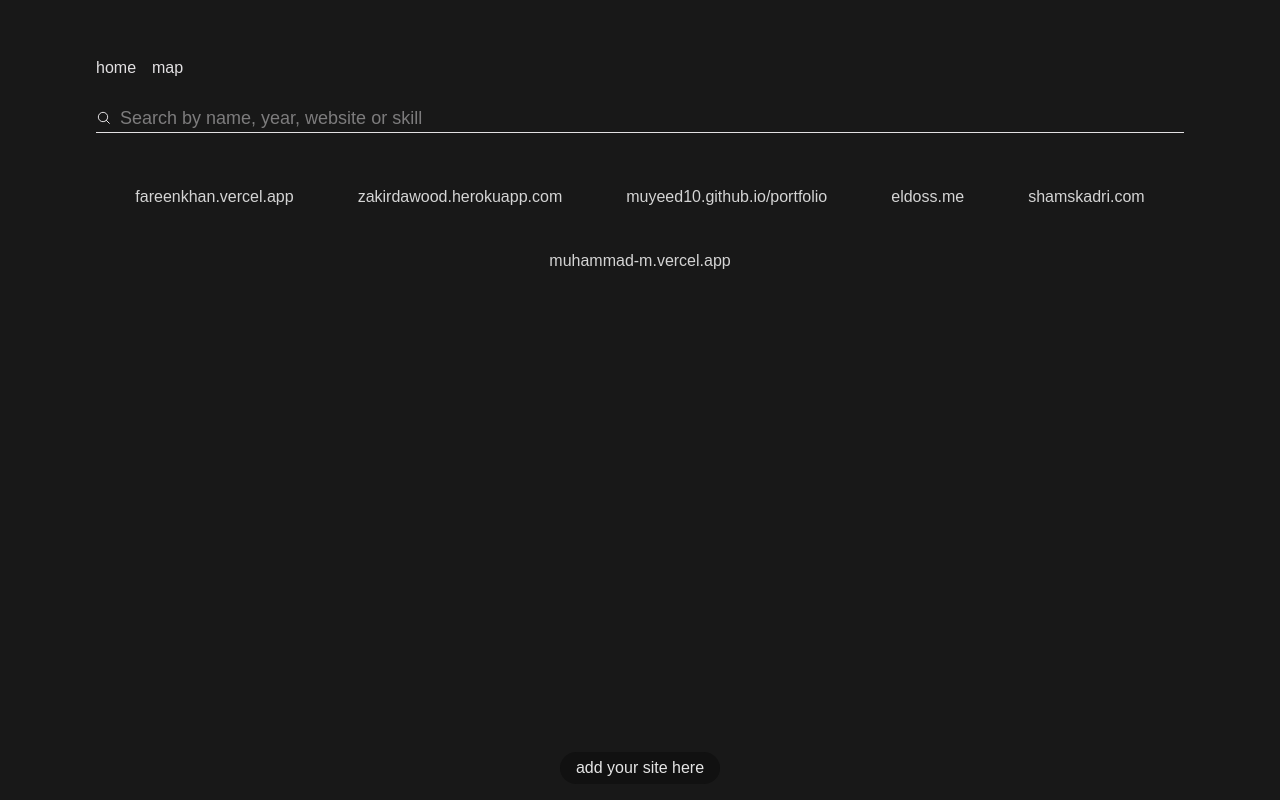
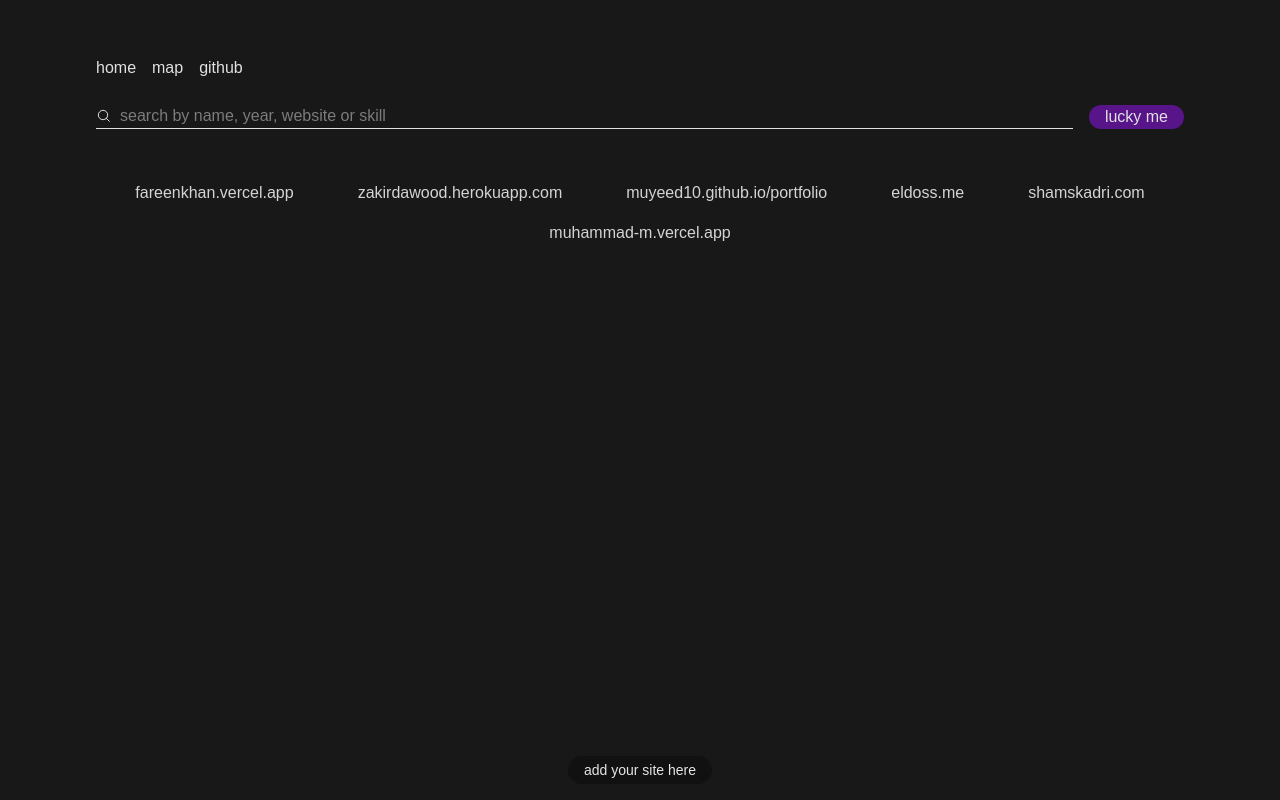
Before and after one commit to aminnausin/tmu-webring, a Vue app: page / in a window 1280 px wide. Built offline with nearby package versions, Linux system fonts and the light colour scheme; a web font is replaced by a local one.

Commit message:
Visual Updates and Fixes

```diff
--- a/src/assets/main.css
+++ b/src/assets/main.css
@@ -7,6 +7,9 @@
 
 @theme {
     --font-dm-sans: DM-Sans, sans-serif;
+    --breakpoint-xs: 30rem;
+    --breakpoint-2xl: 100rem;
+    --breakpoint-3xl: 120rem;
 }
 
 @custom-variant dark (&:where(.dark, .dark *));
--- a/src/components/cards/WebsiteCard.vue
+++ b/src/components/cards/WebsiteCard.vue
@@ -18,7 +18,7 @@
 </script>
 
 <template>
-    <a :href="site.link.toString()" class="hover:bg-neutral-950/50 text-neutral-300 hover:text-purple-500 rounded-2xl md:rounded-full">
+    <a :href="site.link.toString()" class="hover:bg-neutral-950/50 text-neutral-300 hover:text-purple-600 rounded-2xl md:rounded-full">
         <h2 class="md:px-4 p-1 text-sm md:text-base break-all md:line-clamp-1">
             {{ site.link.toString().trim().replace('https://', '').replace('http://', '').replace(/\/$/, '') }}
         </h2>
--- a/src/components/layouts/LayoutBase.vue
+++ b/src/components/layouts/LayoutBase.vue
@@ -3,12 +3,12 @@
 </script>
 
 <template>
-    <main class="relative gap-4 flex flex-col items-center h-screen overflow-y-scroll w-full p-6 md:py-12 md:px-24 dark:text-[#e2e0e2] text-gray-900 lowercase font-dm-sans">
+    <main class="relative gap-4 flex flex-col items-center h-screen overflow-y-scroll w-full p-6 md:py-12 md:px-24 text-[#e2e0e2] lowercase font-dm-sans">
         <Navbar />
         <slot name="content"></slot>
         <a
             href="https://github.com/aminnausin/tmu-webring/fork"
-            class="absolute bottom-4 md:px-4 p-1 text-sm md:text-base bg-neutral-950/50 rounded-full text-neutral-200 hover:text-purple-600 hover:bg-white"
+            class="absolute bottom-4 md:px-4 p-1 text-sm bg-neutral-950/50 rounded-full text-neutral-200 hover:text-purple-600 hover:bg-white"
         >
             add your site {{ 'here' }}
         </a>
--- a/src/components/layouts/NavBar.vue
+++ b/src/components/layouts/NavBar.vue
@@ -2,8 +2,12 @@
 import { RouterLink } from 'vue-router';
 </script>
 <template>
-    <nav class="[&>*]:py-2 gap-4 [&>*]:hover:text-purple-600 w-full flex justify-start">
-        <RouterLink to="/">Home</RouterLink>
-        <RouterLink to="/map">Map</RouterLink>
+    <nav class="[&>*]:py-2 gap-4 [&>*]:hover:text-purple-600 w-full flex justify-start flex-wrap">
+        <RouterLink to="/" title="home page">Home</RouterLink>
+        <RouterLink to="/map" title="skill map">Map</RouterLink>
+        <a href="https://github.com/aminnausin/tmu-webring" target="_blank" title="github repo">Github</a>
+        <!-- <a href="https://github.com/aminnausin/tmu-webring" target="_blank" title="Github Repo">McGill Webring</a> -->
+        <!-- <a href="https://github.com/aminnausin/tmu-webring" target="_blank" title="Github Repo">Carlton Webring</a> -->
+        <!-- <a href="https://github.com/aminnausin/tmu-webring" target="_blank" title="Github Repo">Waterloo Webring</a> -->
     </nav>
 </template>
--- a/src/resources/sites.ts
+++ b/src/resources/sites.ts
@@ -5,7 +5,7 @@
         name: 'Fareen Khan',
         year: '2025',
         link: new URL('https://fareenkhan.vercel.app/'),
-        skills: ['java', 'swift'],
+        skills: ['java', 'swift', 'C'],
     },
     {
         name: 'Zakir Dawood',
@@ -29,13 +29,13 @@
         name: 'Shams Kadri',
         year: '2025',
         link: new URL('https://shamskadri.com/'),
-        skills: ['python', 'sql'],
+        skills: ['python', 'sql', 'c'],
     },
     {
         name: 'Muhammad Mehdi Ali',
         year: '2025',
         link: new URL('https://muhammad-m.vercel.app/'),
-        skills: ['javascript', 'dart'],
+        skills: ['javascript', 'python', 'dart', 'c'],
     },
 ];
 export default sites;
--- a/src/types/types.ts
+++ b/src/types/types.ts
@@ -3,6 +3,6 @@
     name: string;
     year: string;
     link: URL;
-    skills?: [string, string];
+    skills?: string[];
     employers?: [string, string];
 }
--- a/src/views/HomeView.vue
+++ b/src/views/HomeView.vue
@@ -24,6 +24,14 @@
     });
 });
 
+const randomLink = computed(() => {
+    if (!sitesFiltered.value || sitesFiltered.value.length === 0) return '';
+
+    const index = Math.floor(Math.random() * sitesFiltered.value.length);
+
+    return sitesFiltered.value[index];
+});
+
 onMounted(() => {
     setTimeout(() => {
         init.value = true;
@@ -34,13 +42,24 @@
 <template>
     <LayoutBase>
         <template #content>
-            <section class="w-full flex flex-col items-center mt-32">
-                <div :class="`transition-all duration-700 text ${init ? 'w-full' : 'w-1/5'} border-b flex items-center gap-2 text-lg overflow-clip`">
+            <section class="w-full flex items-center mt-32 flex-col sm:flex-row gap-4">
+                <div :class="`transition-all duration-700 text ${init ? 'w-full' : 'w-1/5'} border-b flex items-center gap-2 overflow-clip flex-1`">
                     <ProiconsSearch class="w-4 h-4 shrink-0" />
-                    <input class="w-full focus:outline-hidden text-ellipsis flex-1" v-model="query" placeholder="Search by name, year, website or skill" />
+                    <input
+                        class="w-full focus:outline-hidden text-ellipsis flex-1 lowercase"
+                        v-model="query"
+                        title="Search for a website"
+                        placeholder="Search by name, year, website or skill"
+                    />
                 </div>
+                <a
+                    class="bg-purple-600/50 hover:bg-purple-600 px-4 lowercase rounded-xl line-clamp-1"
+                    :href="randomLink.link.toString()"
+                    title="Open a random website from the list below"
+                    >{{ randomLink ? 'Lucky Me' : 'Unlucky' }}</a
+                >
             </section>
-            <section class="flex gap-8 flex-wrap py-8 justify-center">
+            <section class="flex gap-y-2 gap-8 flex-wrap sm:py-8 justify-center">
                 <WebsiteCard v-for="(site, index) in sitesFiltered" :key="index" :site="site" />
             </section>
         </template>
```
Also changed, not shown: src/views/MapView.vue (+27 -23 lines), 1 other file (tests, documents, lock files or other folders).
